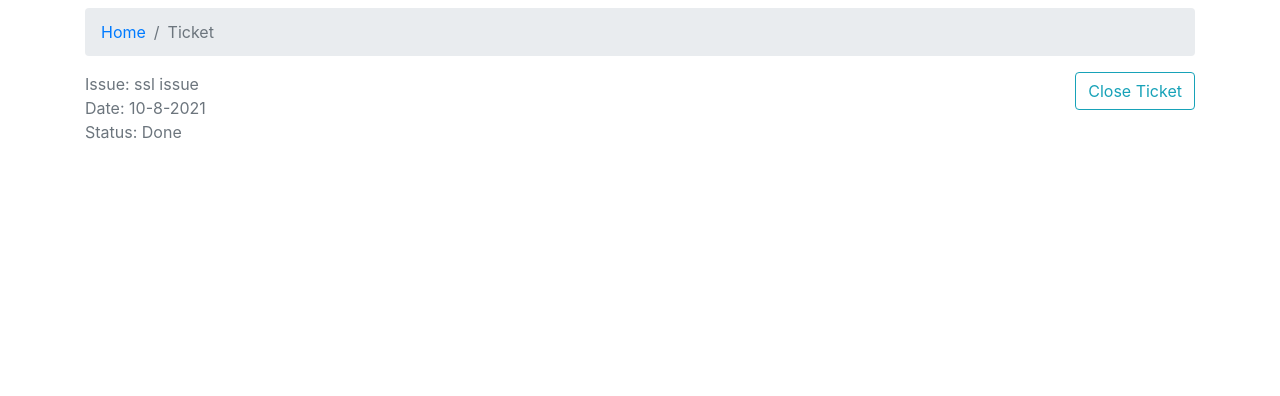
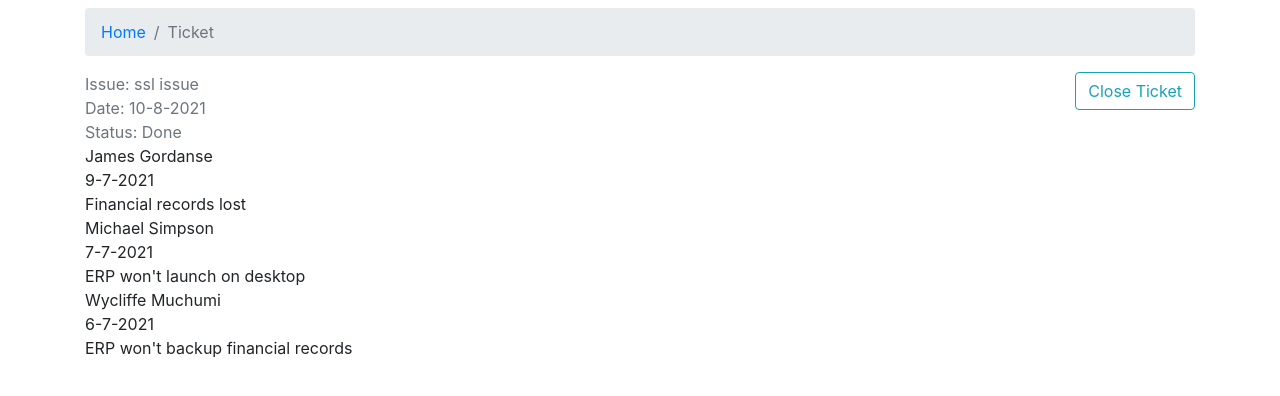
Before and after one commit to muchumi/tasks-ticketing-system, a React (Create React App) app in the folder client/: page /add-tickets in a window 1280 px wide. Shown: the top 396 px of the page. Built offline with nearby package versions, Linux system fonts and the light colour scheme.

Commit message:
created MessageHistory component

```diff
--- /dev/null
+++ b/client/src/components/MessageHistory/MessageHistory.js
@@ -0,0 +1,20 @@
+import React from 'react';
+import PropTypes from 'prop-types';
+const MessageHistory = ({message}) => {
+    console.log(message);
+    if (!message) return null
+    return message.map((row, i) =>
+    <div key={i} className="messageHistory">
+            <div className="send">
+                <div className="sender">{row.sender}</div>
+                <div className="date">{row.date}</div>
+            </div>
+            <div className="message">{row.message}</div>
+        </div>)
+}
+
+export default MessageHistory;
+
+MessageHistory.propTypes = {
+    message:PropTypes.array.isRequired
+}
--- a/client/src/components/Ticket/Ticket.js
+++ b/client/src/components/Ticket/Ticket.js
@@ -1,6 +1,7 @@
 import React from 'react';
 import { Container, Row, Col, Button } from 'react-bootstrap';
 import PageBreadcrumb from '../Breadcrumb/Breadcrumb.js';
+import MessageHistory from '../MessageHistory/MessageHistory.js';
 import dummyTickets from '../../assets/data/dummyTickets.json';
 
 const ticket = dummyTickets[0];
@@ -22,6 +23,11 @@ const Ticket = () => {
                     <Button variant="outline-info">Close Ticket</Button>
                 </Col>
             </Row>
+            <Row>
+                <Col>
+                    <MessageHistory message={ticket.history} />
+                </Col>
+            </Row>
         </Container>
     )
 };
```
Also changed, not shown: client/src/components/MessageReply/MessageReply.js (deleted, +0 -12 lines).
